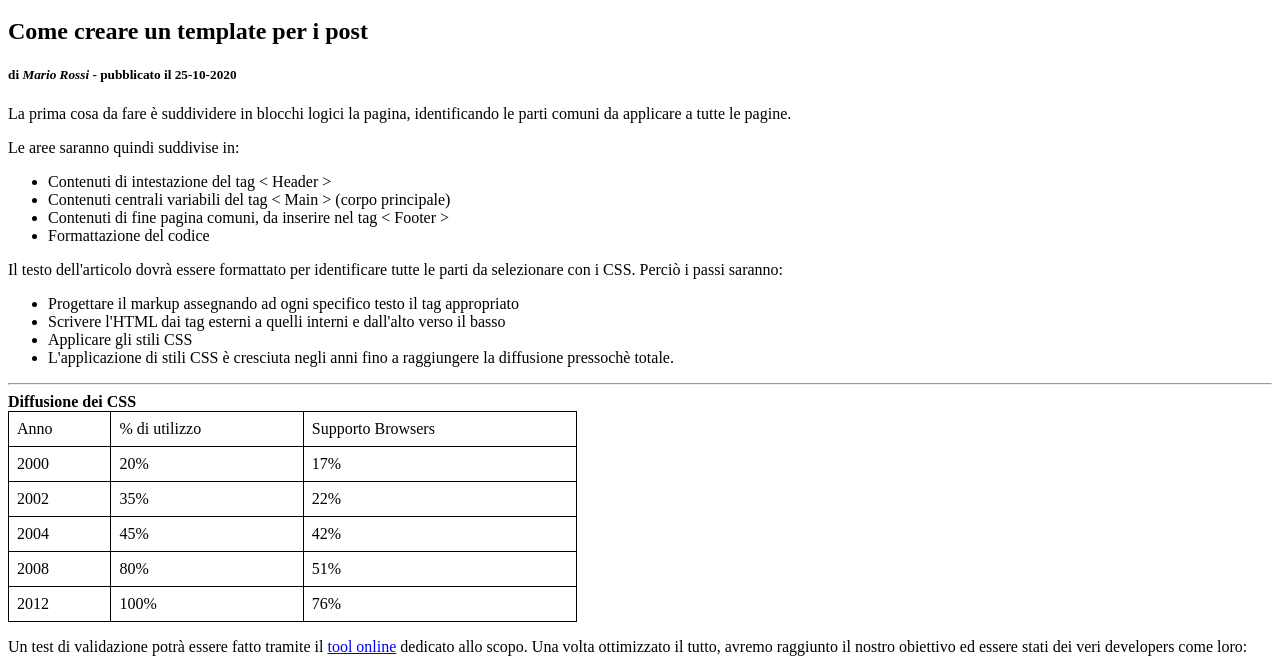
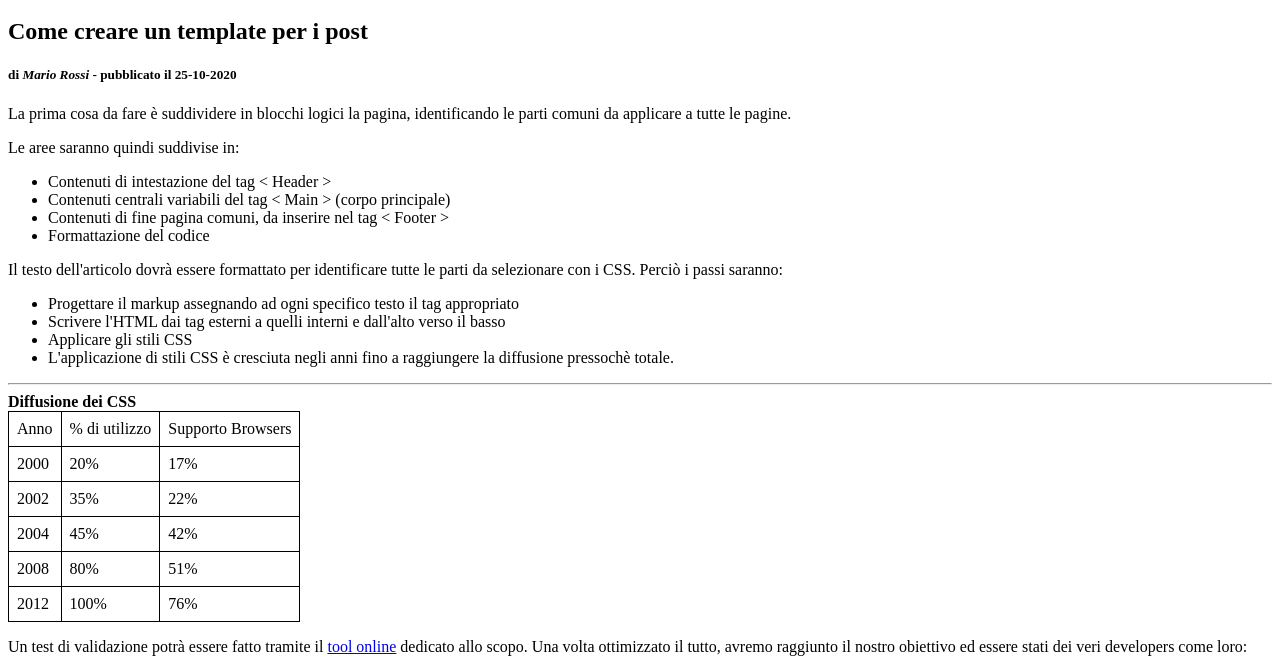
Before and after one commit to Vincenzopicone/Day-2, a plain HTML site: page index.html in a window 1280 px wide. Shown: the part 182-851 px from the top of the page. Drawn offline with Linux system fonts and the light colour scheme.

Commit message:
TableCorretta2

```diff
--- a/style.css
+++ b/style.css
@@ -12,6 +12,5 @@
     padding-left: 2%;
     margin: 0%;
 }
-.myTable { width: 45%;
-           border-collapse: collapse; }
-td, th {   border: 1px solid rgb(0, 0, 0);   padding: 8px; }
+.myTable { border-collapse: collapse; }
+td, th { border: 1px solid rgb(0, 0, 0);   padding: 8px; }
```
